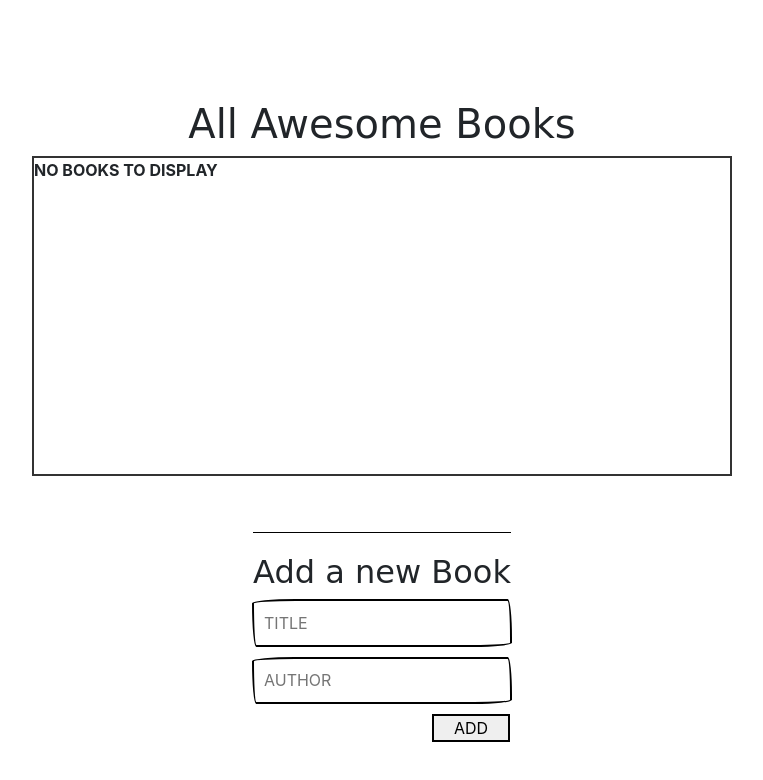
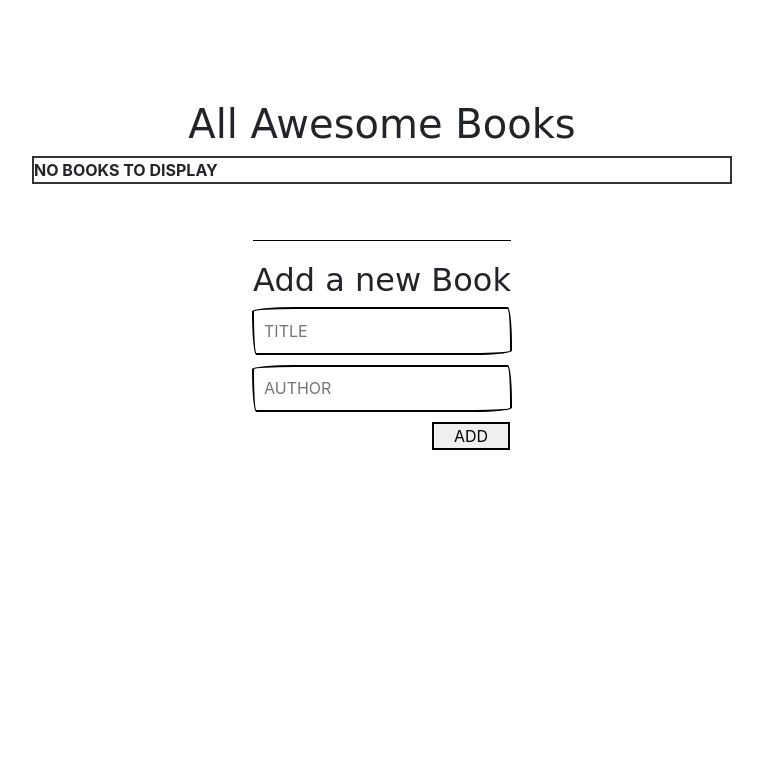
Before and after one commit to josuerushanika/awesomeBook, a website: page index.html in a window 1280 px wide. Shown: the whole page, without its empty margins (258-1021 px from the left). Drawn offline with nearby package versions, Linux system fonts and the light colour scheme; a web font is replaced by a local one.

Commit message:
Update js

```diff
--- a/assets/style.css
+++ b/assets/style.css
@@ -56,7 +56,7 @@ input {
 
 .books-list-container {
   width: 100%;
-  height: 40vh;
+  height: 3vh;
   max-width: 700px;
   overflow-y: scroll;
 }
```
